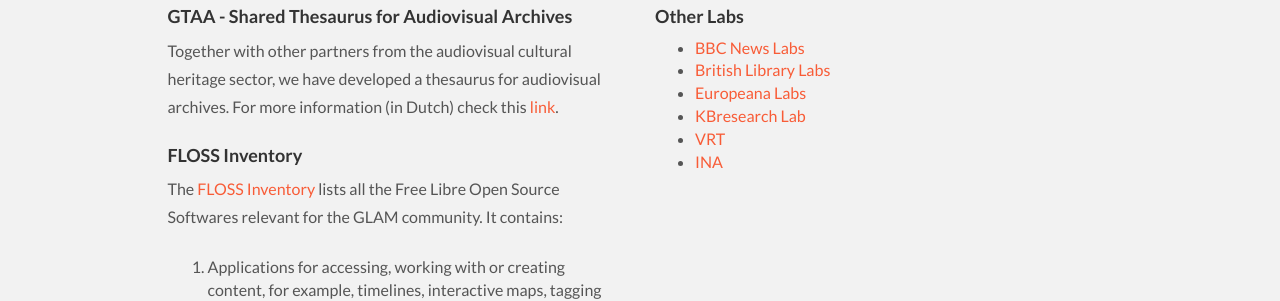
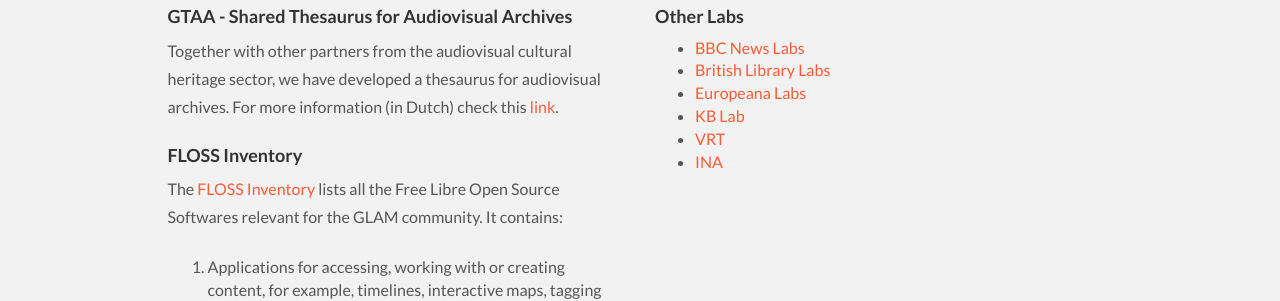
Before and after one commit to roelandordelman/labs, a Jekyll site: the page built from links.md, in a window 1280 px wide. Shown: the part 203-504 px from the top of the page. Built offline with Jekyll 4.4.1, drawn with Linux system fonts in a browser that asks for light colours.

Commit message:
Updated Links

```diff
--- a/links.md
+++ b/links.md
@@ -31,6 +31,6 @@
 * [BBC News Labs](http://bbcnewslabs.co.uk/ "BBC News Labs")
 * [British Library Labs](http://labs.bl.uk/ "British Library Labs")
 * [Europeana Labs](http://labs.europeana.eu/ "Europeana Labs")
-* [KBresearch Lab](http://lab.kbresearch.nl/ "KB Labs")
+* [KB Lab](http://lab.kb.nl/ "KB Lab")
 * [VRT](http://innovation.vrt.be/ "VRT")
 * [INA](http://recherche.ina.fr/eng "Institut national de l'audiovisuel (INA)")
```
